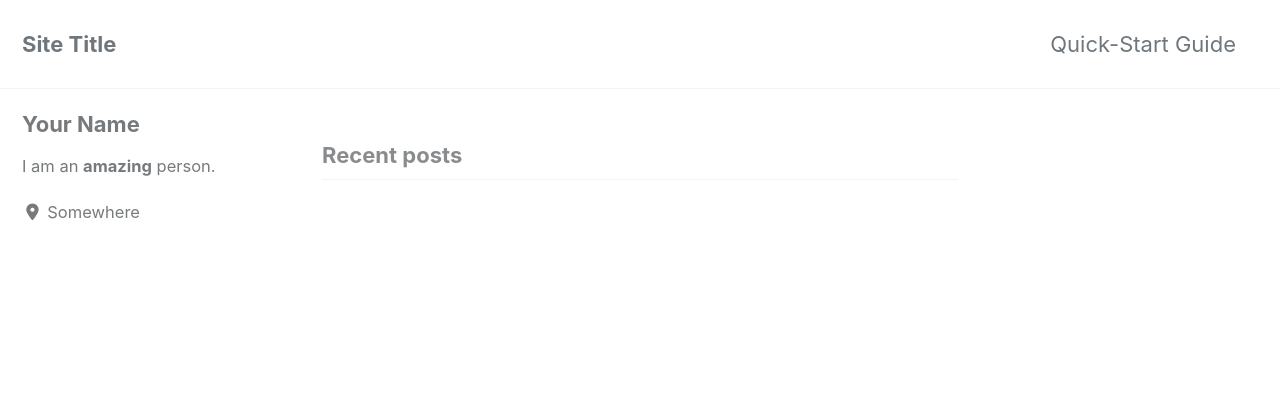
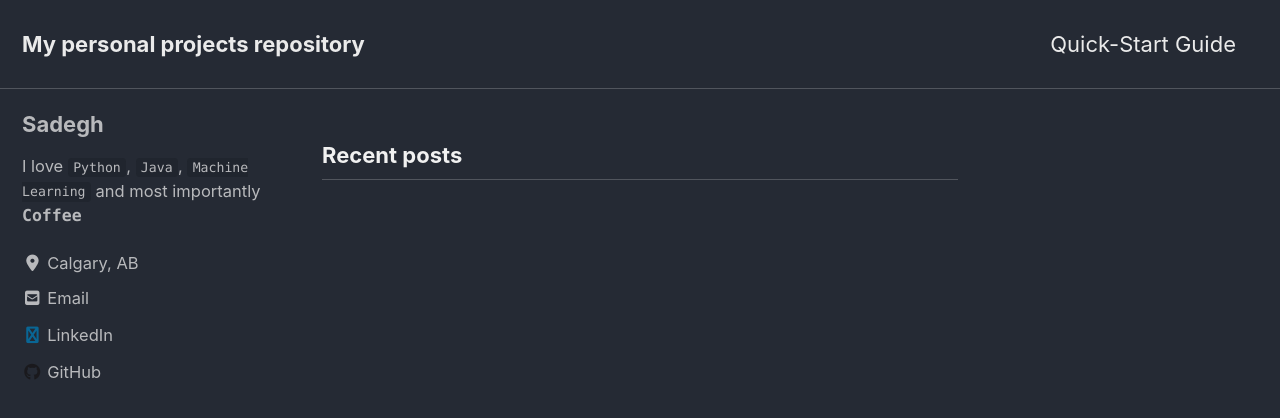
Before and after one commit to sadegh-babapour/sadegh-babapour.github.io, a Jekyll site: the page built from index.html, in a window 1280 px wide and 900 px high. Shown: the top 418 px of the window. Built offline with Jekyll 4.4.1, drawn with Linux system fonts in a browser that asks for light colours; cached includes are drawn as plain includes; nearby versions of some CDN libraries; the list of posts is cut into pages by our own code; some of the changed text lies outside the part shown.

Commit message:
some changes to the config file

````diff
--- a/_config.yml
+++ b/_config.yml
@@ -12,15 +12,15 @@
 
 # theme                  : "minimal-mistakes-jekyll"
 # remote_theme           : "mmistakes/minimal-mistakes"
-minimal_mistakes_skin    : "default" # "air", "aqua", "contrast", "dark", "dirt", "neon", "mint", "plum", "sunrise"
+minimal_mistakes_skin    : "dark" # "air", "aqua", "contrast", "dark", "dirt", "neon", "mint", "plum", "sunrise"
 
 # Site Settings
 locale                   : "en-US"
-title                    : "Site Title"
+title                    : "My personal projects repository"
 title_separator          : "-"
 subtitle                 : # site tagline that appears below site title in masthead
-name                     : "Your Name"
-description              : "An amazing website."
+name                     : "Sadegh Babapour"
+description              : "I am a junior Software Engineer, Machine Learning enthusiast, and in my break times I drink Coffee!"
 url                      : # the base hostname & protocol for your site e.g. "https://mmistakes.github.io"
 baseurl                  : # the subpath of your site, e.g. "/blog"
 repository               : # GitHub username/repo-name e.g. "mmistakes/minimal-mistakes"
@@ -107,27 +107,24 @@ analytics:
 
 # Site Author
 author:
-  name             : "Your Name"
+  name             : "Sadegh"
   avatar           : # path of avatar image, e.g. "/assets/images/bio-photo.jpg"
-  bio              : "I am an **amazing** person."
-  location         : "Somewhere"
+  bio              : "I love ```Python```, ```Java```, ```Machine Learning``` and most importantly **```Coffee```**"
+  location         : "Calgary, AB"
   email            :
   links:
     - label: "Email"
       icon: "fas fa-fw fa-envelope-square"
-      # url: mailto:your.name@email.com
-    - label: "Website"
-      icon: "fas fa-fw fa-link"
-      # url: "https://your-website.com"
+      url: mailto:sadegh.babapour@gmail.com
+    - label: "LinkedIn"
+      icon: "fas fa-fw fa-linkedin"
+      url: "https://www.linkedin.com/in/sadeghbabapour/"
     - label: "Twitter"
       icon: "fab fa-fw fa-twitter-square"
       # url: "https://twitter.com/"
-    - label: "Facebook"
-      icon: "fab fa-fw fa-facebook-square"
-      # url: "https://facebook.com/"
     - label: "GitHub"
       icon: "fab fa-fw fa-github"
-      # url: "https://github.com/"
+      url: "https://github.com/sadegh-babapour"
     - label: "Instagram"
       icon: "fab fa-fw fa-instagram"
       # url: "https://instagram.com/"
````
